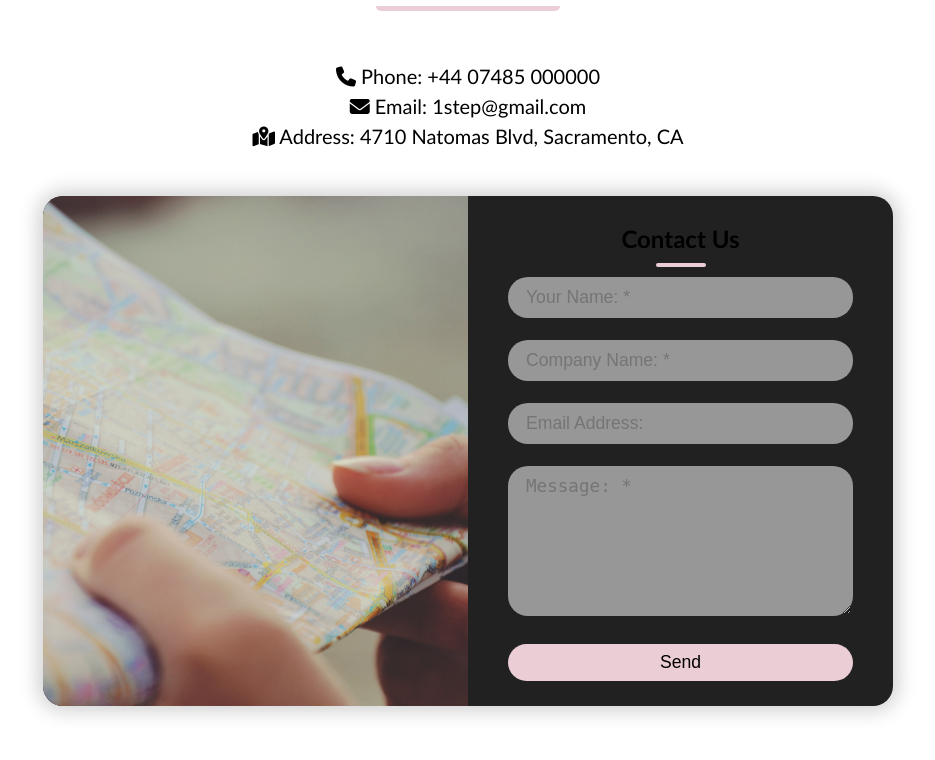
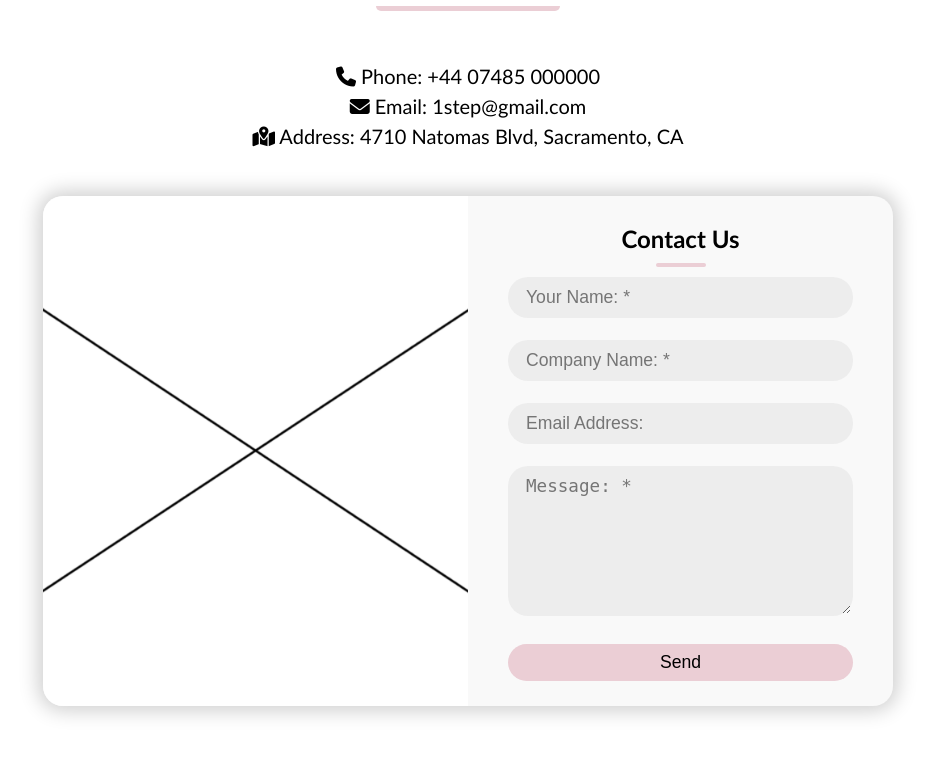
Before and after one commit to LilithsDemon/1STEP-UNI, a PHP site: page /contact-us.html in a window 1280 px wide. Shown: the part 192-952 px from the top of the page, without its empty margins (172-1107 px from the left). Run offline with PHP 8.4, Linux system fonts and the light colour scheme; some libraries are stand-ins or nearby versions.

Commit message:
Added wireframes for contact page

```diff
--- a/style.css
+++ b/style.css
@@ -1,6 +1,6 @@
 :root {
 	--ballet_shoe_pink: #ebced5;
-	--light: #eeeeee;
+	--light: #f9f9f9;
 	--black: #000000;
 	--light_grey_bg: #3e3e3e;
 	--dark-grey_bg: #212121;
@@ -813,7 +813,7 @@ footer ul li a:hover i {
 	justify-content: center;
 	align-items: center;
 	text-align: center;
-	background-color: var(--dark-grey_bg);
+	background-color: var(--light);
 	box-shadow: 0px 0px 19px 5px rgba(0,0,0,0.19);
 	border-radius: 20px;
 	overflow:hidden;
```
Also changed, not shown: Assets/Images/finding_us.jpg, 1 other file.
